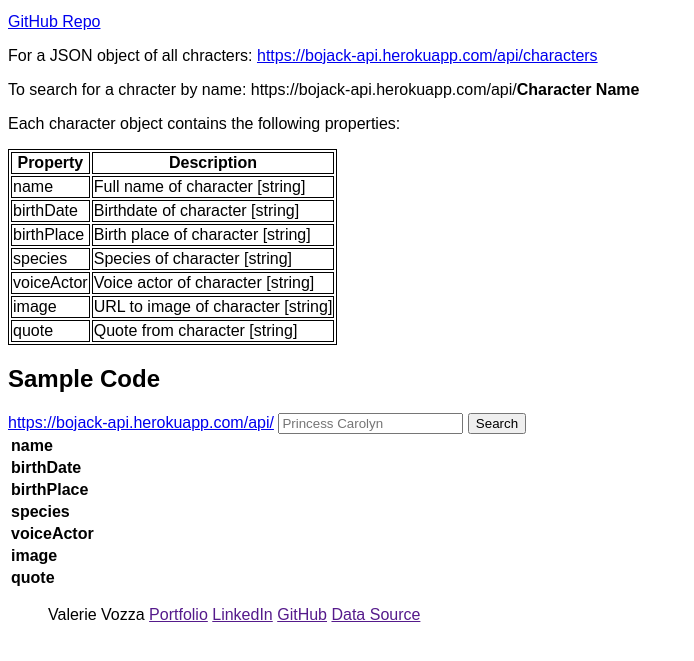
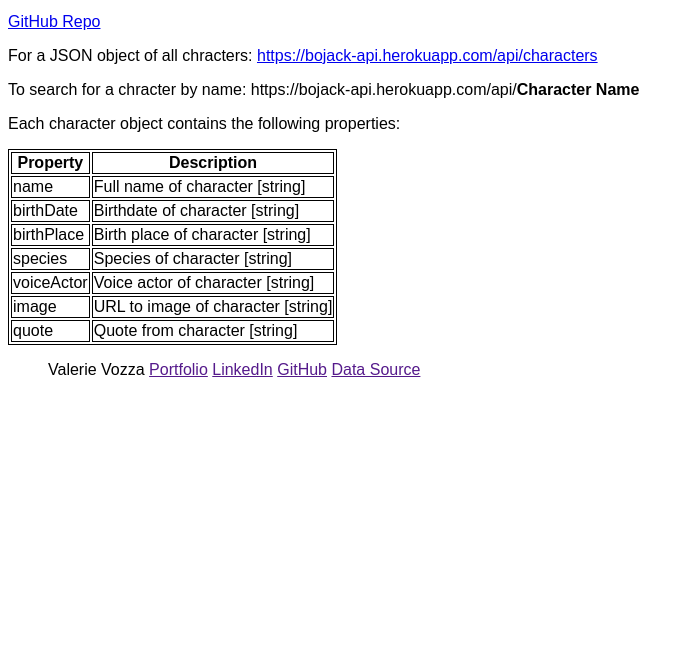
Before and after one commit to valerievozza/bojack-api, a website: page index.html in a window 1280 px wide. Shown: the part 101-762 px from the top of the page, without its empty margins (0-694 px from the left). Drawn offline with Linux system fonts and the light colour scheme.

Commit message:
script tag & sample code commented out

```diff
--- a/index.html
+++ b/index.html
@@ -51,7 +51,7 @@
         </tbody>
     </table>
 
-    <h2>Sample Code</h2>
+    <!-- <h2>Sample Code</h2>
     <span><a href="https://bojack-api.herokuapp.com/api/">https://bojack-api.herokuapp.com/api/</a></span>
     <input type="text" placeholder="Princess Carolyn" name="name">
     <button id="search">Search</button>
@@ -87,7 +87,7 @@
                 <td id="quote-string"></td>
             </tr>
         </tbody>
-    </table>
+    </table> -->
     <ul class="source">
         <li>Valerie Vozza</li>
         <li><a href="">Portfolio</a></li>
@@ -95,6 +95,6 @@
         <li><a href="">GitHub</a></li>
         <li><a href="">Data Source</a></li>
     </ul>
-    <script type="text/javascript" src="public/main.js"></script>
+    <!-- <script type="text/javascript" src="public/main.js"></script> -->
 </body>
 </html>
```
